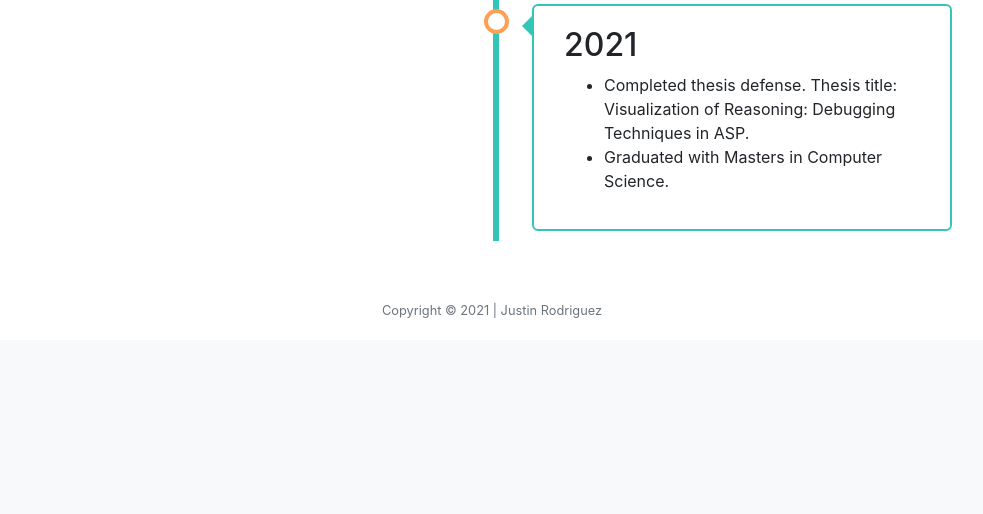
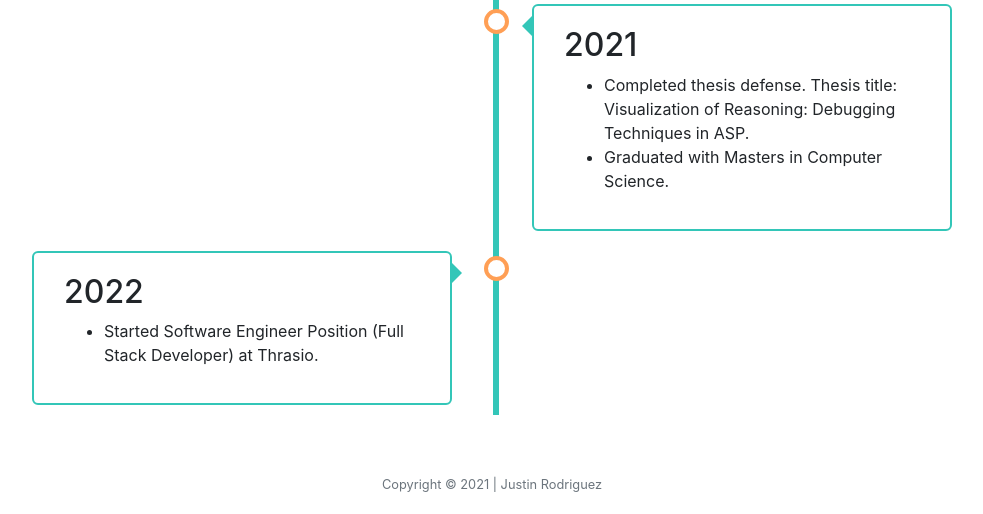
Before and after one commit to just331/personal-website, a Flask app: page /about in a window 1280 px wide. Shown: the part 1373-1887 px from the top of the page, without its empty margins (148-1131 px from the left). Before the commit the page ends 1691 px from the top, so only its background shows below. Run offline with Flask 2, Linux system fonts and the light colour scheme; some libraries are stand-ins or nearby versions.

Commit message:
added 2022 info

```diff
--- a/templates/about.html
+++ b/templates/about.html
@@ -60,6 +60,18 @@
 						</ul>
 				</div>
 			</div>
+
+			<div class="container-timeline left">
+				<div class="content">
+					<h2>2022</h2>
+						<ul>
+							<li>
+								Started Software Engineer Position (Full Stack Developer) at Thrasio.
+							</li>
+
+						</ul>
+				</div>
+			</div>
 		</div>
     </section>
 <!--<main class="container p-0">
```
